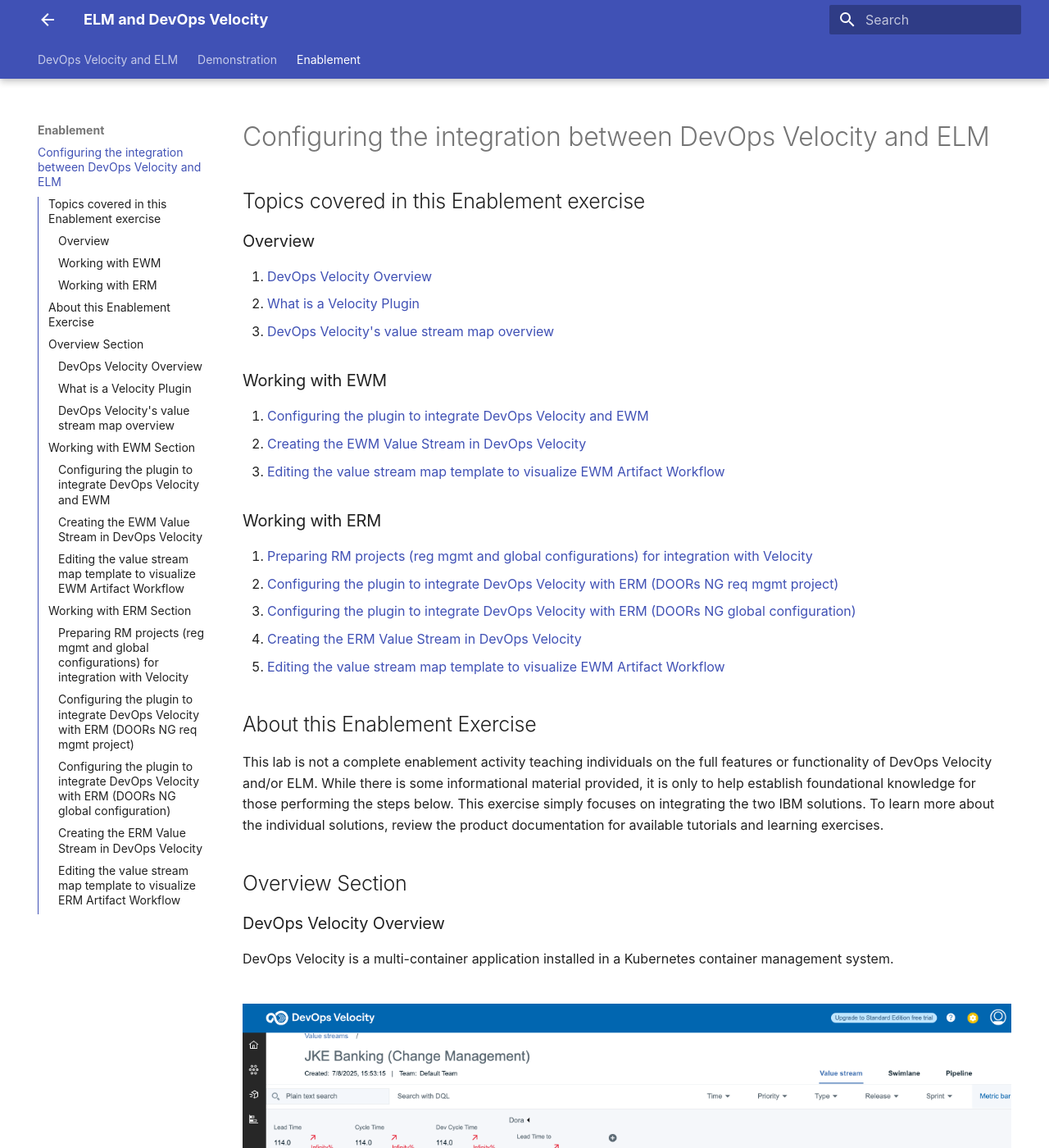
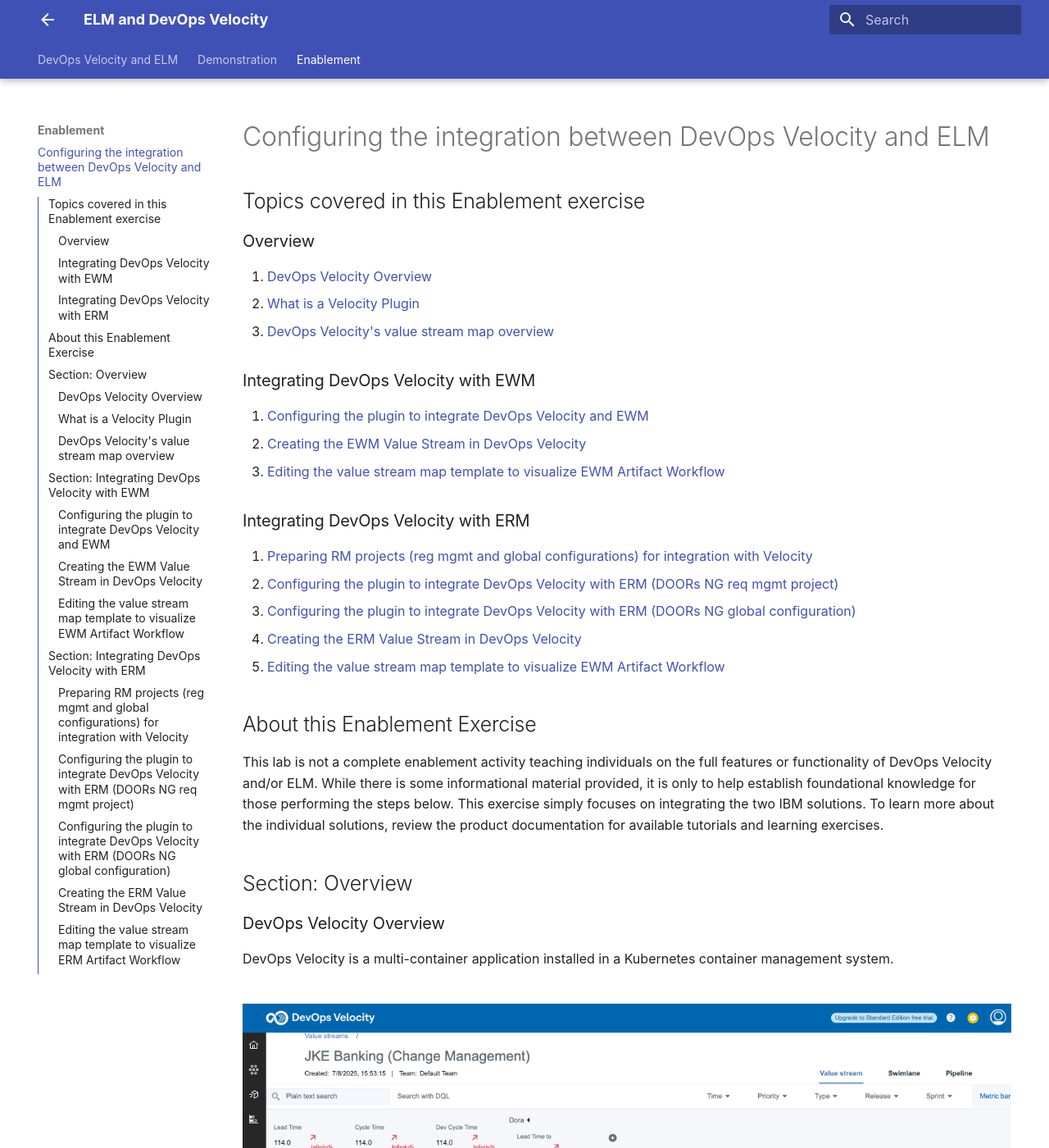
Before and after one commit to DevOpsAutomationLabs/ELM_Velocity, an MkDocs documentation site: the page built from docs/enablement/index.md, in a window 1280 px wide and 1400 px high. Shown: the whole window at 82% size. Built offline with MkDocs 1.6.1 and Material for MkDocs 9.7.7, drawn with Linux system fonts in a browser that asks for light colours; some of the changed text lies outside the part shown.

Commit message:
Update index.md

```diff
--- a/docs/enablement/index.md
+++ b/docs/enablement/index.md
@@ -8,13 +8,13 @@
 2. [What is a Velocity Plugin](#what-is-a-velocity-plugin)
 3. [DevOps Velocity's value stream map overview](#devops-velocitys-value-stream-map-overview)
 
-### Working with EWM
+### Integrating DevOps Velocity with EWM
 
 4. [Configuring the plugin to integrate DevOps Velocity and EWM](#configuring-the-plugin-to-integrate-devops-velocity-and-ewm)
 5. [Creating the EWM Value Stream in DevOps Velocity](#creating-the-ewm-value-stream-in-devops-velocity)
 6. [Editing the value stream map template to visualize EWM Artifact Workflow](#editing-the-value-stream-map-template-to-visualize-ewm-artifact-workflow)
 
-### Working with ERM
+### Integrating DevOps Velocity with ERM
 
 7. [Preparing RM projects (reg mgmt and global configurations) for integration with Velocity](#preparing-rm-projects-reg-mgmt-and-global-configurations-for-integration-with-velocity)
 8. [Configuring the plugin to integrate DevOps Velocity with ERM (DOORs NG req mgmt project)](#configuring-the-plugin-to-integrate-devops-velocity-with-erm-doors-ng-req-mgmt-project)
@@ -25,7 +25,7 @@
 ## About this Enablement Exercise
 This lab is not a complete enablement activity teaching individuals on the full features or functionality of DevOps Velocity and/or ELM. While there is some informational material provided, it is only to help establish foundational knowledge for those performing the steps below. This exercise simply focuses on integrating the two IBM solutions. To learn more about the individual solutions, review the product documentation for available tutorials and learning exercises.
 
-## Overview Section
+## Section: Overview
 
 ### DevOps Velocity Overview
 
@@ -98,7 +98,7 @@
 [Return to List of Enablement Topics](#topics-covered-in-this-enablement-exercise)
 <br/>
 
-## Working with EWM Section
+## Section: Integrating DevOps Velocity with EWM
 
 To visualize EWM artifacts as "DOTS" in a DevOps Velocity value stream, three basic steps must happen:<br/>
 
@@ -181,7 +181,7 @@
 [Return to List of Enablement Topics](#topics-covered-in-this-enablement-exercise)
 <br/>
 
-## Working with ERM Section
+## Section: Integrating DevOps Velocity with ERM
 
 Due to the flexibility provided to clients using ERM (DOORs NG), certain setup steps are necessary to properly visualize the requirement artifact types in a DevOps Velocity value stream. Know that all setup steps align to best practices user should be following.
 
```
